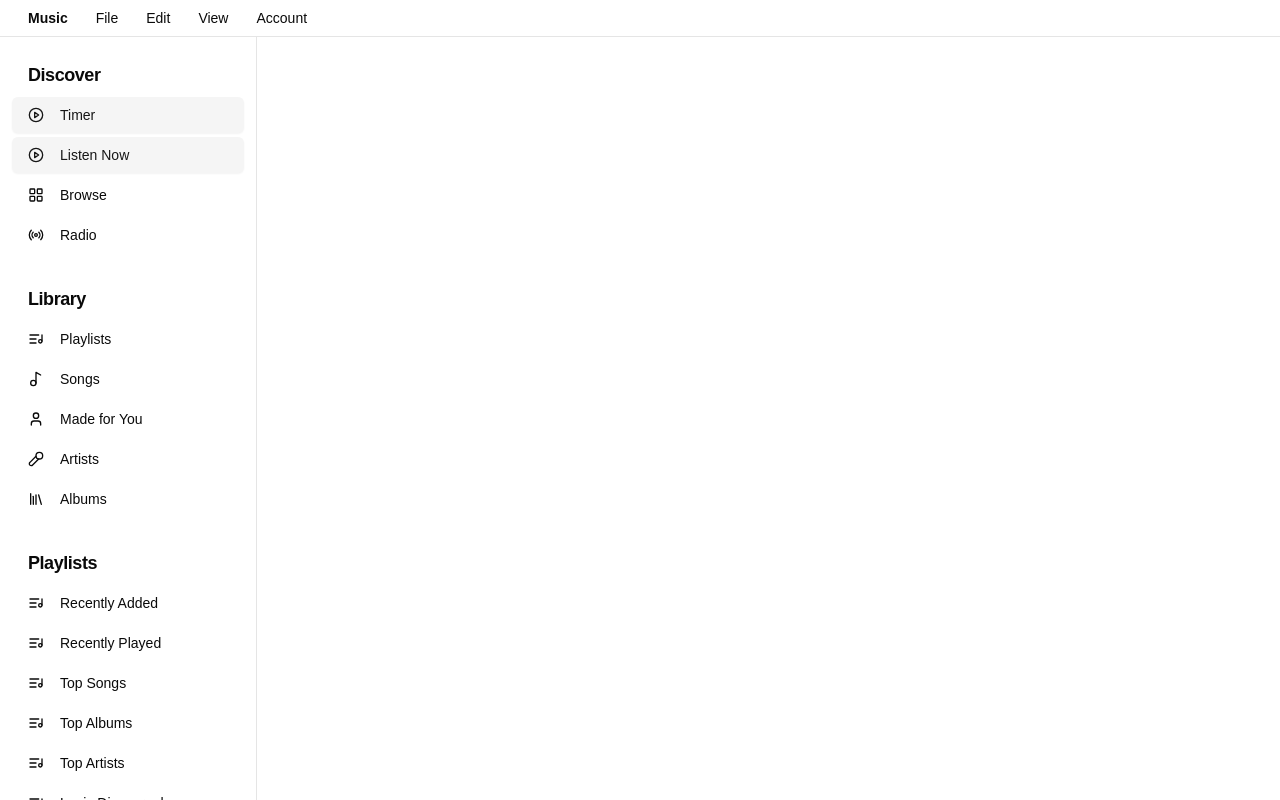
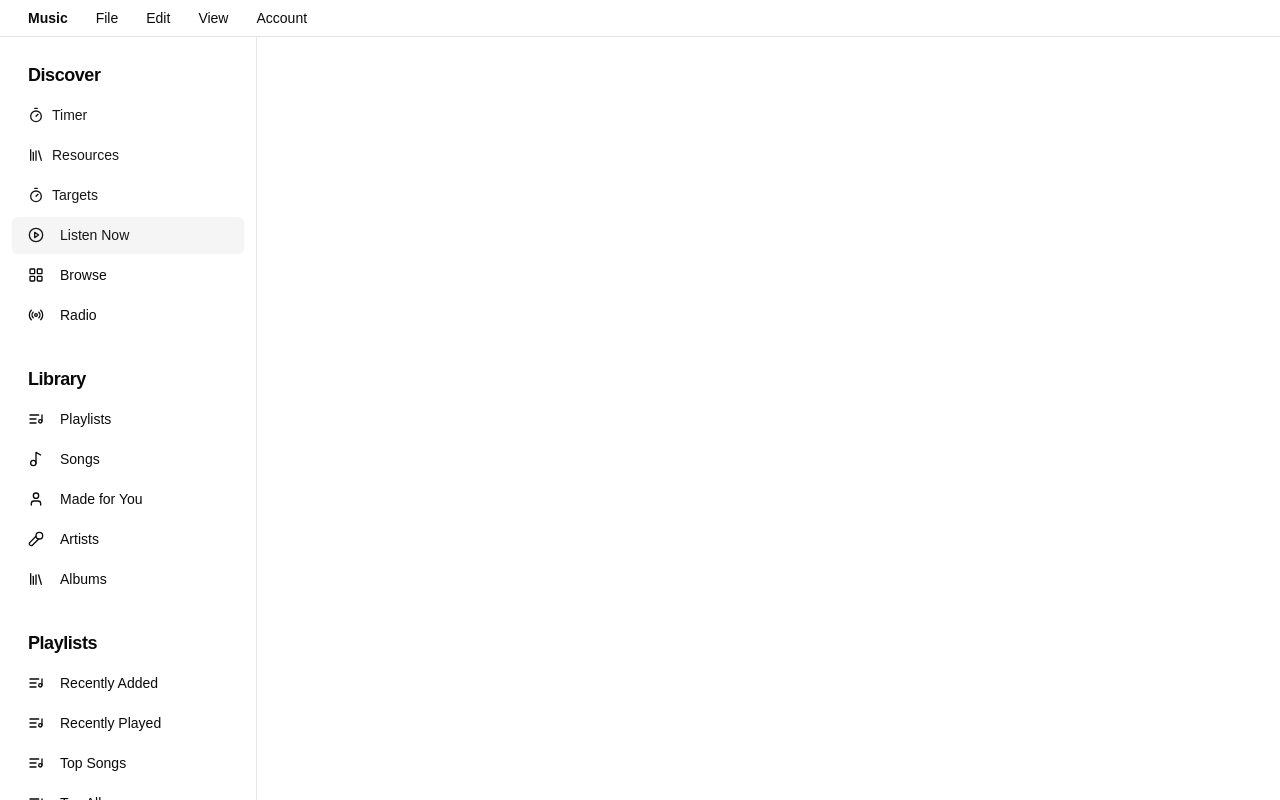
Before and after one commit to CodeMaster17/Trackit-Study-Tracker, a React (Vite) app in the folder client/: page /dashboard in a window 1280 px wide. Shown: the top 800 px of the page. Built offline with nearby package versions, Linux system fonts and the light colour scheme.

Commit message:
feat: Corrected sidebar and routes

```diff
--- a/client/src/components/CountDownTimer/CountDownTimer.tsx
+++ /dev/null
@@ -1,80 +0,0 @@
-import { useEffect, useState } from "react";
-
-const CountdownTimer = () => {
-    const [timeBetweenDates, setTimeBetweenDates] = useState(() => {
-        // Initialize with the difference in seconds from 24 hours ahead
-        const countToDate = new Date().setHours(new Date().getHours() + 24);
-        return Math.ceil((countToDate - new Date()) / 1000);
-    });
-
-    useEffect(() => {
-        const interval = setInterval(() => {
-            setTimeBetweenDates((prevTime) => {
-                // Ensure the countdown stops at 0
-                return prevTime > 0 ? prevTime - 1 : 0;
-            });
-        }, 1000);
-
-        return () => clearInterval(interval); // Cleanup on component unmount
-    }, []);
-
-    const flipAllCards = (time) => {
-        const seconds = time % 60;
-        const minutes = Math.floor(time / 60) % 60;
-        const hours = Math.floor(time / 3600);
-
-        return {
-            hoursTens: Math.floor(hours / 10),
-            hoursOnes: hours % 10,
-            minutesTens: Math.floor(minutes / 10),
-            minutesOnes: minutes % 10,
-            secondsTens: Math.floor(seconds / 10),
-            secondsOnes: seconds % 10,
-        };
-    };
-
-    const timeValues = flipAllCards(timeBetweenDates);
-
-    return (
-        <div className="container">
-            {["Hours", "Minutes", "Seconds"].map((segment, idx) => {
-                const segmentKey = segment.toLowerCase();
-                return (
-                    <div className="container-segment" key={segment}>
-                        <div className="segment-title">{segment}</div>
-                        <div className="segment">
-                            <FlipCard number={timeValues[`${segmentKey}Tens`]} />
-                            <FlipCard number={timeValues[`${segmentKey}Ones`]} />
-                        </div>
-                    </div>
-                );
-            })}
-        </div>
-    );
-};
-
-const FlipCard = ({ number }) => {
-    const [currentNumber, setCurrentNumber] = useState(number);
-    const [flip, setFlip] = useState(false);
-
-    useEffect(() => {
-        if (currentNumber !== number) {
-            setFlip(true); // Trigger flip animation
-            setTimeout(() => {
-                setCurrentNumber(number);
-                setFlip(false); // Reset flip state
-            }, 10); // Adjust timing to match animation duration
-        }
-    }, [number, currentNumber]);
-
-    return (
-        <div className={`flip-card ${flip ? "flip" : ""}`}>
-            <div className="top">{currentNumber}</div>
-            <div className="bottom">{number}</div>
-            <div className="top-flip">{currentNumber}</div>
-            <div className="bottom-flip">{number}</div>
-        </div>
-    );
-};
-
-export default CountdownTimer;
--- /dev/null
+++ b/client/src/components/FlipCard.tsx
@@ -0,0 +1,30 @@
+import { useState, useEffect } from "react";
+
+const FlipCard = ({ number }) => {
+    const [currentNumber, setCurrentNumber] = useState(number);
+    const [flip, setFlip] = useState(false);
+
+    useEffect(() => {
+        if (currentNumber !== number) {
+            setFlip(true); // Trigger flip animation
+            setTimeout(() => {
+                setCurrentNumber(number);
+                setFlip(false); // Reset flip state
+            }, 10); // Adjust timing to match animation duration
+        }
+    }, [number, currentNumber]);
+
+    return (
+        <>
+            <div className={`flip-card ${flip ? "flip" : ""}`}>
+                <div className="top">{currentNumber}</div>
+                <div className="bottom">{number}</div>
+                <div className="top-flip">{currentNumber}</div>
+                <div className="bottom-flip">{number}</div>
+            </div>
+
+        </>
+    );
+};
+
+export default FlipCard
--- a/client/src/components/Sidebar.tsx
+++ b/client/src/components/Sidebar.tsx
@@ -22,21 +22,9 @@ export function Sidebar({ className, playlists }: SidebarProps) {
                     <div className="space-y-1">
                         {SidebarRoutes.map((item) => {
                             return (
-                                <Button key={item.id} variant="secondary" className="w-full justify-start">
+                                <Button key={item.id} variant="link" className="w-full justify-start">
                                     <a href={item.route} className="w-full justify-start inline-flex items-center  gap-2 whitespace-nowrap rounded-md text-sm font-medium transition-colors focus-visible:outline-none focus-visible:ring-1 focus-visible:ring-ring disabled:pointer-events-none disabled:opacity-50 [&_svg]:pointer-events-none [&_svg]:size-4 [&_svg]:shrink-0">
-                                        <svg
-                                            xmlns="http://www.w3.org/2000/svg"
-                                            viewBox="0 0 24 24"
-                                            fill="none"
-                                            stroke="currentColor"
-                                            strokeWidth="2"
-                                            strokeLinecap="round"
-                                            strokeLinejoin="round"
-                                            className="mr-2 h-4 w-4"
-                                        >
-                                            <circle cx="12" cy="12" r="10" />
-                                            <polygon points="10 8 16 12 10 16 10 8" />
-                                        </svg>
+                                        {item.icon}
                                         {item.name}
                                     </a>
                                 </Button>
--- a/client/src/pages/Dashboard/pages/TimerComponent.tsx
+++ b/client/src/pages/Dashboard/pages/TimerComponent.tsx
@@ -1,8 +1,17 @@
-import CountdownTimer from "@/components/CountDownTimer/CountDownTimer"
+import CountdownTimer from "@/components/CountDownTimer"
+import CountUpTimer from "@/components/CountUpTimer"
 
 const TimerComponent = () => {
     return (
-        <CountdownTimer />
+        <>
+
+            <div className="rounded-2xl shadow-xl flex flex-col items-center justify-center w-1/2 px-4 py-8">
+                <CountUpTimer />
+            </div>
+            <div className="rounded-2xl shadow-xl flex flex-col items-center justify-center w-1/2 px-4 py-8">
+                <CountdownTimer />
+            </div>
+        </>
     )
 }
 
--- a/client/src/routes/routes.tsx
+++ b/client/src/routes/routes.tsx
@@ -1,5 +1,7 @@
 import Dashboard from "@/pages/Dashboard/Dashboard";
+import Bookmarks from "@/pages/Dashboard/pages/Bookmarks";
 import Home from "@/pages/Home/Home";
+import { Library } from 'lucide-react';
 import { Timer } from 'lucide-react';
 interface IRoutes {
     name: string,
@@ -31,5 +33,19 @@ export const SidebarRoutes = [
         id: 'timer',
         element: <Timer />,
         icon: <Timer />
+    },
+    {
+        name: 'Resources',
+        route: '/dashboard/bookmarks',
+        id: 'resources',
+        element: <Bookmarks />,
+        icon: <Library />
+    },
+    {
+        name: 'Targets',
+        route: '/dashboard/targets',
+        id: 'targets',
+        element: <Timer />,
+        icon: <Timer />
     }
 ]
```
